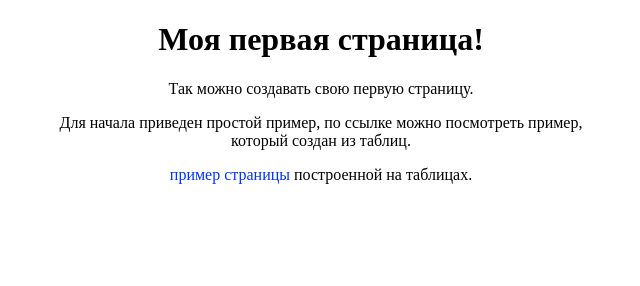
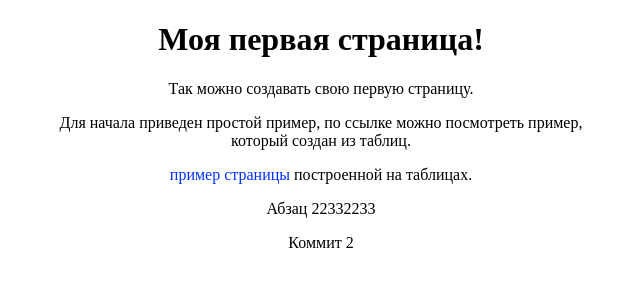
Before and after one commit to alex-k1n9/Laboratory, a plain HTML site: page index.html in a window 1280 px wide. Shown: the whole page, without its empty margins (319-959 px from the left). Drawn offline with Linux system fonts and the light colour scheme.

Commit message:
Второй коммит

```diff
--- a/index.html
+++ b/index.html
@@ -26,5 +26,7 @@ a:hover {
 <br> который создан из таблиц.</p>
 <p align="center"><a href="http://kapon.com.ua/sign_table.php" title="пример страницы">
 пример страницы</a> построенной на таблицах.</p>
+    <p>Абзац 22332233</p>
+    <p>Коммит 2</p>
 </body>
 </html>
```
